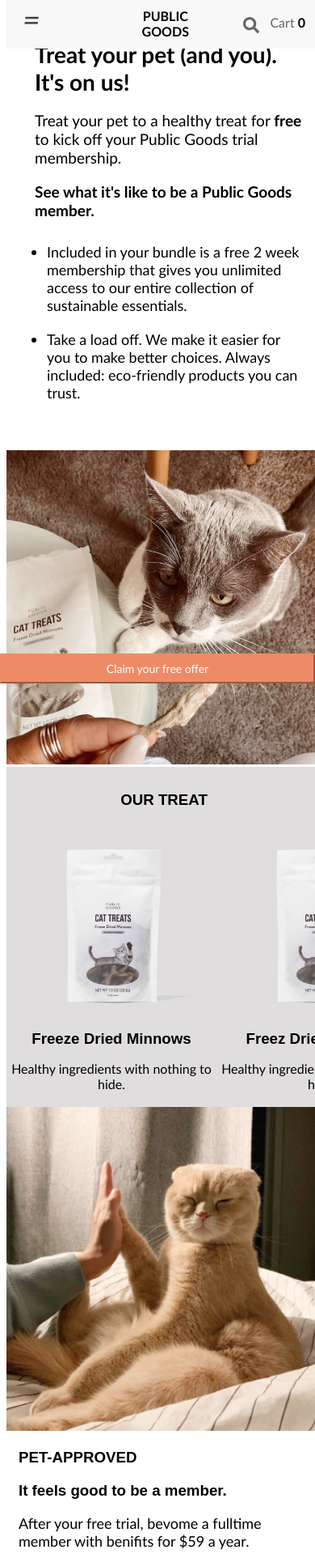
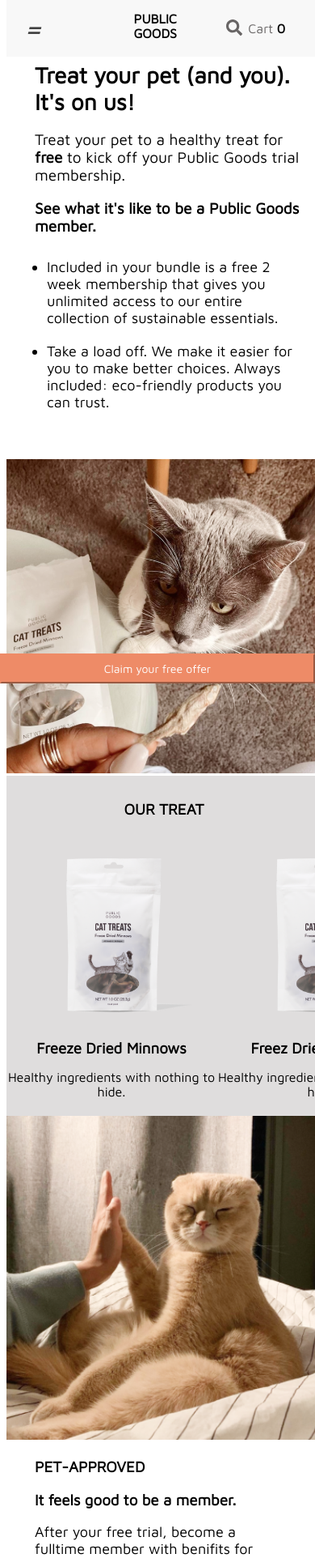
Before and after one commit to justgarcia5/cat-treats, a React (Create React App) app: page / in a window 390 px wide. Shown: the top 1924 px of the page at 81% size. Built offline with nearby package versions, Linux system fonts and the light colour scheme.

Commit message:
typos fix

```diff
--- a/src/App.css
+++ b/src/App.css
@@ -1,3 +1,5 @@
+@import url('https://fonts.googleapis.com/css2?family=Maven+Pro&family=Spline+Sans:wght@300&display=swap');
+
 * {
-  font-family: Optima, sans-serif;
+  font-family: 'Maven Pro', sans-serif;
 }
--- a/src/components/IntroSection.css
+++ b/src/components/IntroSection.css
@@ -1,5 +1,5 @@
 .intro-div {
-    padding: 60px 0;
+    padding: 60px 10px;
     display: flex;
     justify-content: center;
     height: 600px;
@@ -14,6 +14,7 @@
         height: 0;
         width: 0;
         margin: 0;
+        padding: 10px
     }
 }
 
--- a/src/components/Navbar.css
+++ b/src/components/Navbar.css
@@ -8,39 +8,39 @@
     .nav {
         display: flex;
         flex-direction: row;
-        height: 60px;
+        height: 70px;
         background-color: rgb(248, 248, 248);
-        width: 100vw;
+        width: 100%;
         margin: 0;
         color: rgb(63, 63, 63);
         z-index: 100;
         position: fixed;
-        width: 100%;
         top: 0;
     }
 
     .menu-icon {
         width: 33%;
+        font-size: 38px;
+        margin-top: 12px;
         margin-left: 20px;
-        font-size: 38px;
     }
     .home-link {
-        margin-top: 10px;
+        margin-top: 14px;
         width: 33%;
         text-align: center;
     }
     .search-icon {
-        margin-top: 18px;
+        margin-top: 22px;
         width: 16%;
         text-align: right;
         font-size: 20px;
         color: rgb(104, 101, 101);
     }
     .cart-link {
-        margin-top: 18px;
+        margin-top: 26px;
         width: 16%;
         text-align: right;
-        margin-right: 20px;
+        margin-right: 45px;
         color: rgb(104, 101, 101)!important;
     }
 
--- a/src/components/OurTreat.css
+++ b/src/components/OurTreat.css
@@ -16,7 +16,6 @@
 .ourtreats-div h3 {
     margin: 0;
     padding-top: 10px;
-    font-family: Optima Narrow, sans-serif;
 }
 
 .treats-div-row1 {
@@ -82,13 +81,9 @@
     margin: 10px;
 }
 
-.row2-trial-info h3 {
-    font-family: Optima Narrow, sans-serif;
-}
-
 @media only screen and (max-width: 600px) {
     .row2-trial-info {
-        padding: 0 15px 60px 15px;
+        padding: 0 35px 60px 35px;
         margin: 0;
     }
 
--- a/src/components/desktop/DesktopOurTreat.js
+++ b/src/components/desktop/DesktopOurTreat.js
@@ -32,7 +32,7 @@
                 <div className='row2-trial-info'>
                     <h3>PET-APPROVED</h3>
                     <h3>It feels good to be a member.</h3>
-                    <p>After your free trial, bevome a fulltime member with benifits for $59 a year.</p>
+                    <p>After your free trial, become a fulltime member with benifits for $59 a year.</p>
                     <div>
                         <i><FontAwesomeIcon icon={faCheck}  /></i>
                         <p> Cancel anytime during your free trial.</p>
--- a/src/components/mobile/MobileOurTreat.js
+++ b/src/components/mobile/MobileOurTreat.js
@@ -27,7 +27,7 @@
                 <div className='row2-trial-info'>
                     <h3>PET-APPROVED</h3>
                     <p><b>It feels good to be a member.</b></p>
-                    <p>After your free trial, bevome a fulltime member with benifits for $59 a year.</p>
+                    <p>After your free trial, become a fulltime member with benifits for $59 a year.</p>
                     <div>
                         <i><FontAwesomeIcon icon={faCheck}  /></i>
                         <p> Cancel anytime during your free trial.</p>
```
